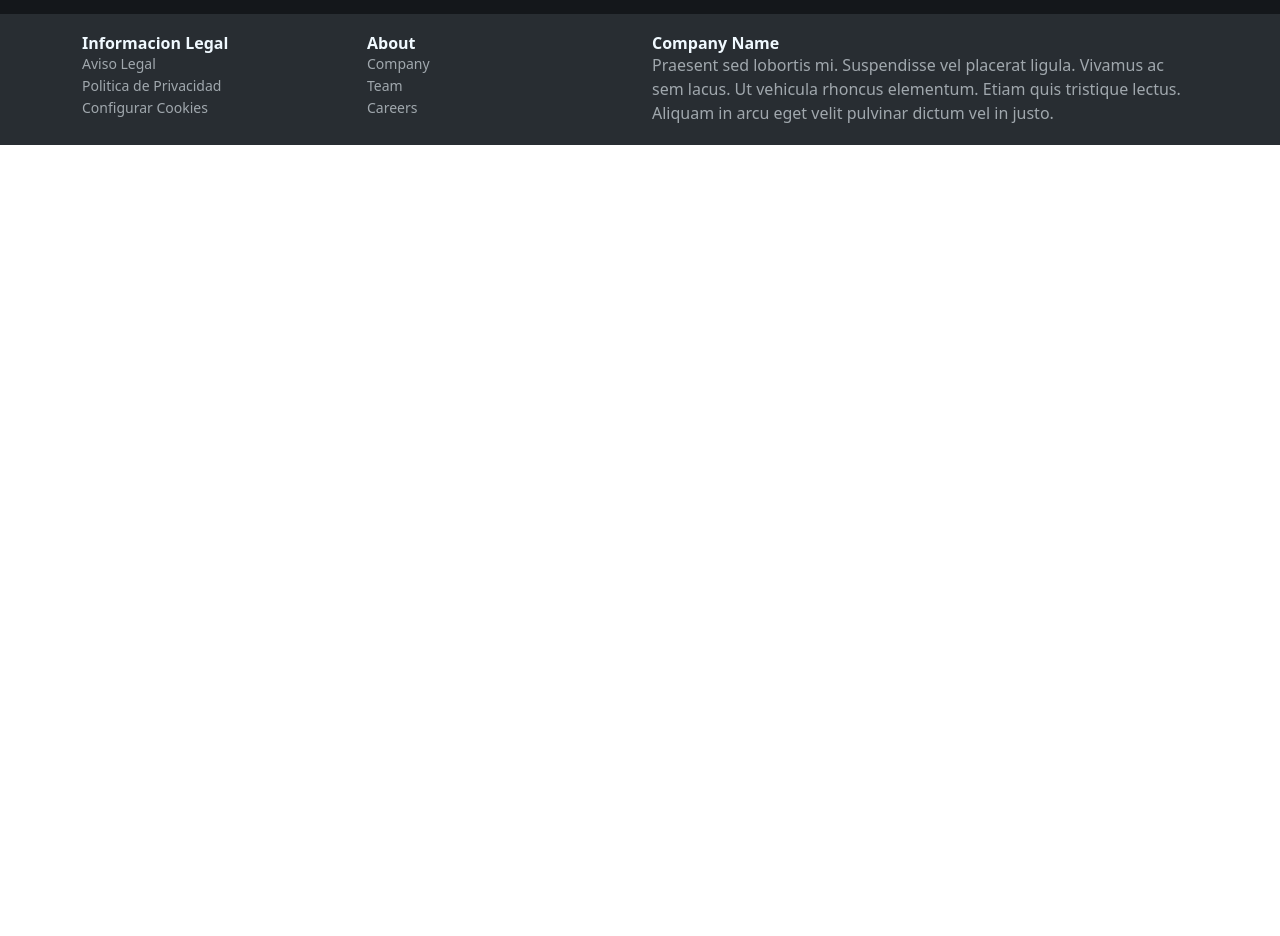
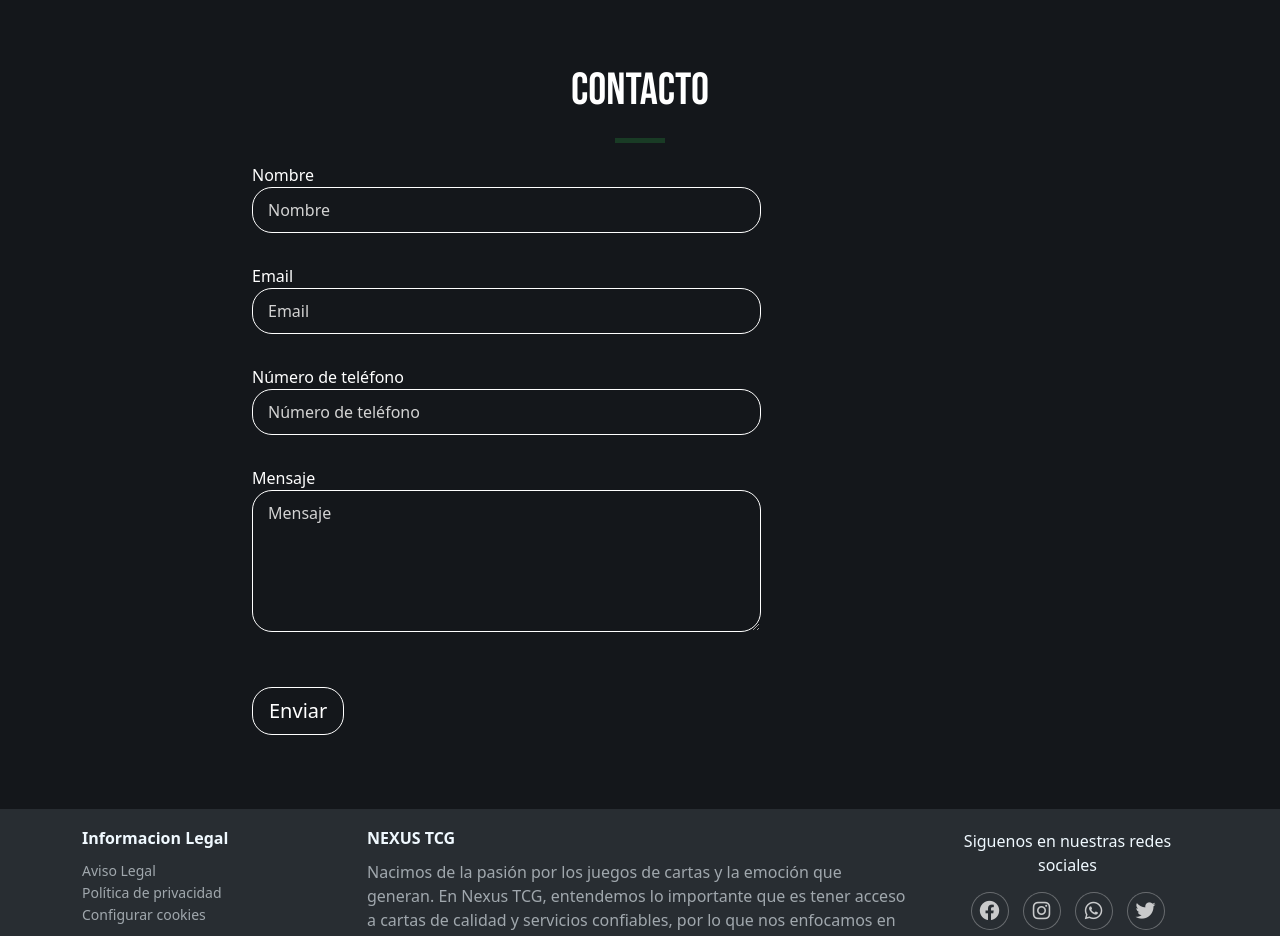
Before and after one commit to Godino120/NexusTCG, an Angular app: page / in a window 1280 px wide. Shown: the part 120-1056 px from the top of the page. Before the commit the page ends 800 px from the top, so only its background shows below. Built offline with nearby package versions, Linux system fonts and the light colour scheme.

Commit message:
Contactos nuevo

```diff
--- a/src/app/app.component.html
+++ b/src/app/app.component.html
@@ -1,3 +1,5 @@
 <app-nav-bar></app-nav-bar>
 
+<app-contacto></app-contacto>
+
 <app-footer></app-footer>
--- a/src/app/app.component.ts
+++ b/src/app/app.component.ts
@@ -2,11 +2,12 @@ import { Component } from '@angular/core';
 import { RouterOutlet } from '@angular/router';
 import { NavBarComponent } from "./nav-bar/nav-bar.component";
 import { FooterComponent } from "./footer/footer.component";
+import { ContactoComponent } from "./contacto/contacto.component";
 
 @Component({
   selector: 'app-root',
   standalone: true,
-  imports: [RouterOutlet, NavBarComponent, FooterComponent],
+  imports: [RouterOutlet, NavBarComponent, FooterComponent, ContactoComponent],
   templateUrl: './app.component.html',
   styleUrl: './app.component.css'
 })
--- a/src/app/contacto/contacto.component.css
+++ b/src/app/contacto/contacto.component.css
@@ -0,0 +1,73 @@
+@import url('https://fonts.googleapis.com/css2?family=Bebas+Neue&display=swap');
+
+/* Aplicamos el mismo estilo al título de "Contacto" */
+#contacto h2 {
+    font-family: "Bebas Neue", serif;
+    font-size: 45px;
+    color: white;
+}
+
+#contacto {
+    background-color: #14171b;
+    color: white;
+    padding: 50px 0;
+}
+
+/* Ajuste para los formularios */
+#contacto .form-control {
+    border-radius: 20px;
+    border: 1px solid white;
+    background-color: transparent;
+    color: white;
+    padding: 10px 15px;
+}
+
+#contacto .form-control::placeholder {
+    color: #d3d3d3;
+}
+
+#contacto .form-control:focus {
+    outline: none;
+    border-color: #28a745;
+    box-shadow: 0 0 5px #28a745;
+}
+
+/* Botón de envío */
+#contacto .btn-success {
+    border-color: white;
+    color: white;
+    background-color: transparent;
+    border-radius: 20px;
+    transition: background-color 0.3s ease, color 0.3s ease;
+}
+
+#contacto .btn-success:hover {
+    background-color: white;
+    color: black;
+}
+
+/* Separador decorativo debajo del título */
+#contacto hr.star-primary {
+    width: 50px;
+    height: 5px;
+    background-color: #28a745;
+    border: none;
+    margin: 20px auto;
+}
+
+/* Centramos el formulario */
+#contacto .container {
+    max-width: 800px;
+    margin: auto;
+}
+
+/* Espaciado entre campos del formulario */
+#contacto .control-group {
+    margin-bottom: 15px;
+}
+
+/* Ayuda visual para errores */
+#contacto .help-block.text-danger {
+    font-size: 12px;
+    color: #dc3545;
+}
--- a/src/app/contacto/contacto.component.html
+++ b/src/app/contacto/contacto.component.html
@@ -1 +1,56 @@
-<p>contacto works!</p>
+<section id="contacto">
+    <div class="container">
+        <div class="row">
+            <div class="col-lg-12 text-center">
+                <h2>Contacto</h2>
+                <hr class="star-primary">
+            </div>
+        </div>
+        <div class="row">
+            <div class="col-lg-8 col-lg-offset-2">
+                <form name="sentMessage" id="contactForm" novalidate>
+                    <div class="row control-group">
+                        <div class="form-group col-xs-12 floating-label-form-group controls">
+                            <label>Nombre</label>
+                            <br>
+                            <input type="text" class="form-control" placeholder="Nombre" id="name" required data-validation-required-message="Por favor, ingrese su name.">
+                            <p class="help-block text-danger"></p>
+                        </div>
+                    </div>
+                    <div class="row control-group">
+                        <div class="form-group col-xs-12 floating-label-form-group controls">
+                            <label>Email</label>
+                            <br>
+                            <input type="email" class="form-control" placeholder="Email" id="email" required data-validation-required-message="Por favor, ingrese su email address.">
+                            <p class="help-block text-danger"></p>
+                        </div>
+                    </div>
+                    <div class="row control-group">
+                        <div class="form-group col-xs-12 floating-label-form-group controls">
+                            <label>Número de teléfono</label>
+                            <br>
+                            <input type="tel" class="form-control" placeholder="Número de teléfono" id="phone" required data-validation-required-message="Por favor, ingrese su número de teléfono.">
+                            <p class="help-block text-danger"></p>
+                        </div>
+                    </div>
+                    <div class="row control-group">
+                        <div class="form-group col-xs-12 floating-label-form-group controls">
+                            <label>Mensaje</label>
+                            <br>
+                            <textarea rows="5" class="form-control" placeholder="Mensaje" id="message" required data-validation-required-message="Por favor, ingrese un mensaje."></textarea>
+                            <p class="help-block text-danger"></p>
+                        </div>
+                    </div>
+                    <br>
+                    <div id="success"></div>
+                    <div class="row">
+                        <div class="form-group col-xs-12">
+                            <button type="submit" class="btn btn-success btn-lg">Enviar</button>
+                        </div>
+                    </div>
+                </form>
+                <br>
+            </div>
+        </div>
+    </div>
+</section>
--- a/src/app/footer/footer.component.css
+++ b/src/app/footer/footer.component.css
@@ -1,12 +1,12 @@
 .footer-dark {
-    padding:20px 20px;
+  padding:20px;
   color:#f0f9ff;
   background-color:#282d32;
 }
 
 .footer-dark h3 {
   margin-top:0;
-    margin-bottom:0;
+  margin-bottom:12px;
   font-weight:bold;
   font-size:16px;
 }
@@ -32,12 +32,12 @@
 @media (max-width:767px) {
   .footer-dark .item:not(.social) {
     text-align:center;
-      padding-bottom:0px;
+    padding-bottom:20px;
   }
 }
 
 .footer-dark .item.text {
-    margin-bottom:0px;
+  margin-bottom:36px;
 }
 
 @media (max-width:767px) {
@@ -50,3 +50,40 @@
   opacity:0.6;
   margin-bottom:0;
 }
+
+.footer-dark .item.social {
+  text-align:center;
+}
+
+@media (max-width:991px) {
+  .footer-dark .item.social {
+    text-align:center;
+    margin-top:20px;
+  }
+}
+
+.footer-dark .item.social > a {
+  font-size:20px;
+  width:36px;
+  height:36px;
+  line-height:36px;
+  display:inline-block;
+  text-align:center;
+  border-radius:50%;
+  box-shadow:0 0 0 1px rgba(255,255,255,0.4);
+  margin:0 8px;
+  color:#fff;
+  opacity:0.75;
+}
+
+.footer-dark .item.social > a:hover {
+  opacity:0.9;
+}
+
+.footer-dark .copyright {
+  text-align:center;
+  padding-top:24px;
+  opacity:0.3;
+  font-size:13px;
+  margin-bottom:0;
+}
--- a/src/app/footer/footer.component.html
+++ b/src/app/footer/footer.component.html
@@ -1,3 +1,5 @@
+<link href="https://cdnjs.cloudflare.com/ajax/libs/font-awesome/6.0.0/css/all.min.css" rel="stylesheet">
+
 <div class="footer-dark">
     <footer>
         <div class="container">
@@ -6,21 +8,25 @@
                     <h3>Informacion Legal</h3>
                     <ul>
                         <li><a href="#">Aviso Legal</a></li>
-                        <li><a href="#">Politica de Privacidad</a></li>
-                        <li><a href="#">Configurar Cookies</a></li>
-                    </ul>
-                </div>
-                <div class="col-sm-6 col-md-3 item">
-                    <h3>About</h3>
-                    <ul>
-                        <li><a href="#">Company</a></li>
-                        <li><a href="#">Team</a></li>
-                        <li><a href="#">Careers</a></li>
+                        <li><a href="#">Política de privacidad</a></li>
+                        <li><a href="#">Configurar cookies</a></li>
                     </ul>
                 </div>
                 <div class="col-md-6 item text">
-                    <h3>Company Name</h3>
-                    <p>Praesent sed lobortis mi. Suspendisse vel placerat ligula. Vivamus ac sem lacus. Ut vehicula rhoncus elementum. Etiam quis tristique lectus. Aliquam in arcu eget velit pulvinar dictum vel in justo.</p>
+                    <h3>NEXUS TCG</h3>
+                    <p>Nacimos de la pasión por los juegos de cartas y la emoción que generan. En Nexus TCG, entendemos
+                        lo importante que es tener acceso a cartas de calidad y servicios confiables, por lo que nos
+                        enfocamos en ofrecerte una experiencia de compra rápida y segura. Nuestro compromiso va más allá
+                        de la venta: queremos ayudarte a mejorar tus estrategias y a disfrutar al máximo de tu
+                        colección.</p>
+                </div>
+
+                <div class="col item social">
+                    <p>Siguenos en nuestras redes sociales</p>
+                    <a href="https://www.facebook.com" target="_blank"><i class="fa-brands fa-facebook"></i></a>
+                    <a href="https://www.instagram.com"><i class="fa-brands fa-instagram"></i>
+                    </a><a href="https://www.whatsapp.com"><i class="fa-brands fa-whatsapp"></i></a>
+                    <a href="https://www.Twitter.com"><i class="fa-brands fa-twitter"></i></a>
                 </div>
             </div>
         </div>
```
Lines whose indentation alone changed are shown as unchanged.
